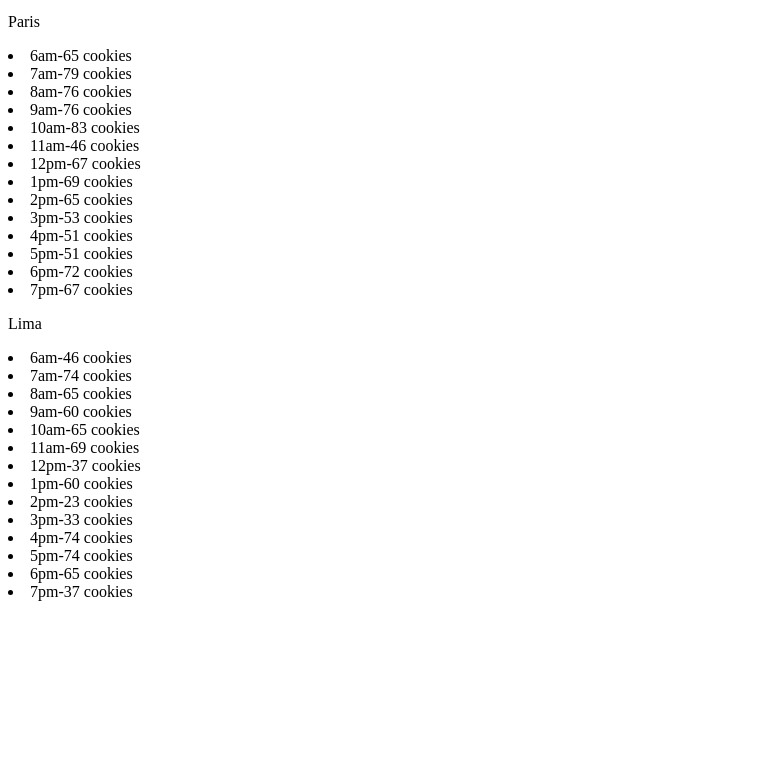
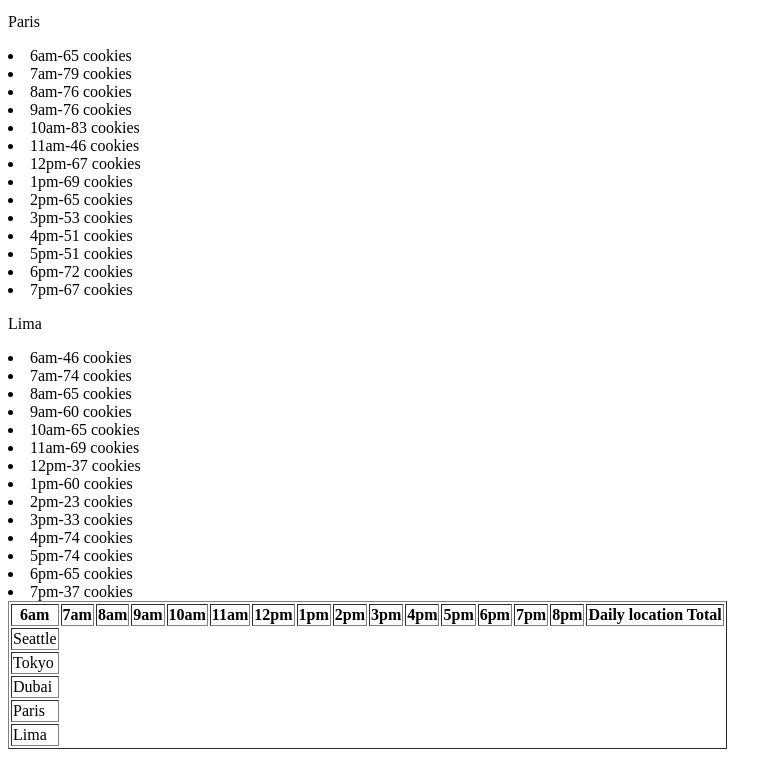
Before and after one commit to JamallM1/cookie-stand, a plain HTML site: page sales.html in a window 1280 px wide. Shown: the part 960-1717 px from the top of the page, without its empty margins (0-782 px from the left). Before the commit the page ends 1569 px from the top, so only its background shows below. Drawn offline with Linux system fonts and the light colour scheme.

Commit message:
updated lab 7

```diff
--- a/sales.html
+++ b/sales.html
@@ -10,5 +10,45 @@
   <h2><a href="index.html">Home</a></h2>
   <section id = "SalesData"></section>
   <script src="js/app.js"></script>
+  <table id="table" border="1">
+    <tr>
+      <th>6am</th>
+      <th>7am</th>
+      <th>8am</th>
+      <th>9am</th>
+      <th>10am</th>
+      <th>11am</th>
+      <th>12pm</th>
+      <th>1pm</th>
+      <th>2pm</th>
+      <th>3pm</th>
+      <th>4pm</th>
+      <th>5pm</th>
+      <th>6pm</th>
+      <th>7pm</th>
+      <th>8pm</th>
+      <th>Daily location Total</th>
+    </tr>
+    <tr>
+      <td>Seattle</td>
+    </tr>
+
+    <tr>
+      <td>Tokyo</td>
+    </tr>
+
+    <tr>
+      <td>Dubai</td>
+    </tr>
+
+    <tr>
+      <td>Paris</td>
+    </tr>
+
+    <tr>
+      <td>Lima</td>
+    </tr>
+
+  </table>
 </body>
 </html>
```
Also changed, not shown: index.html (+0 -1 lines), js/app.js (+21 -2 lines).
